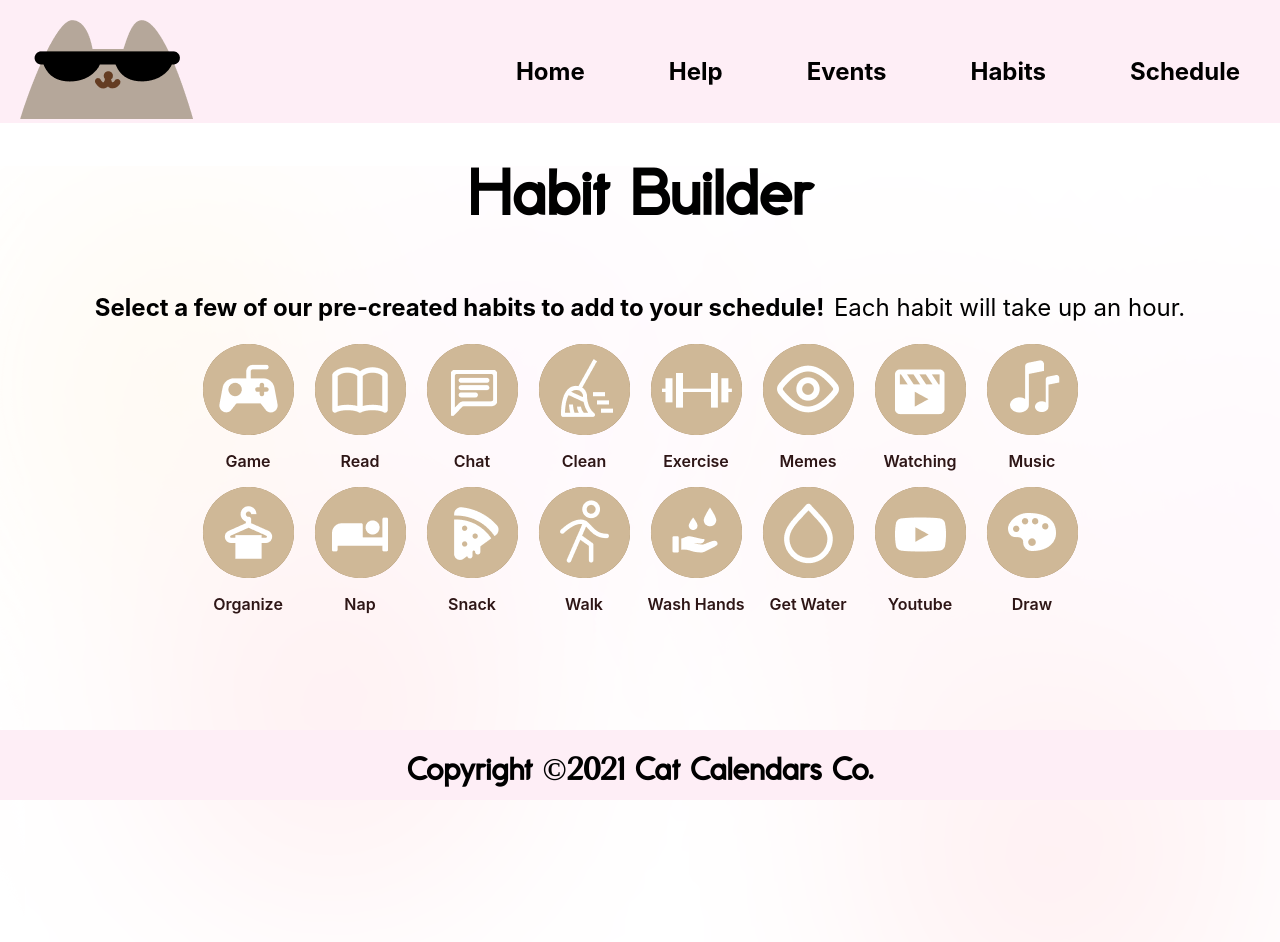
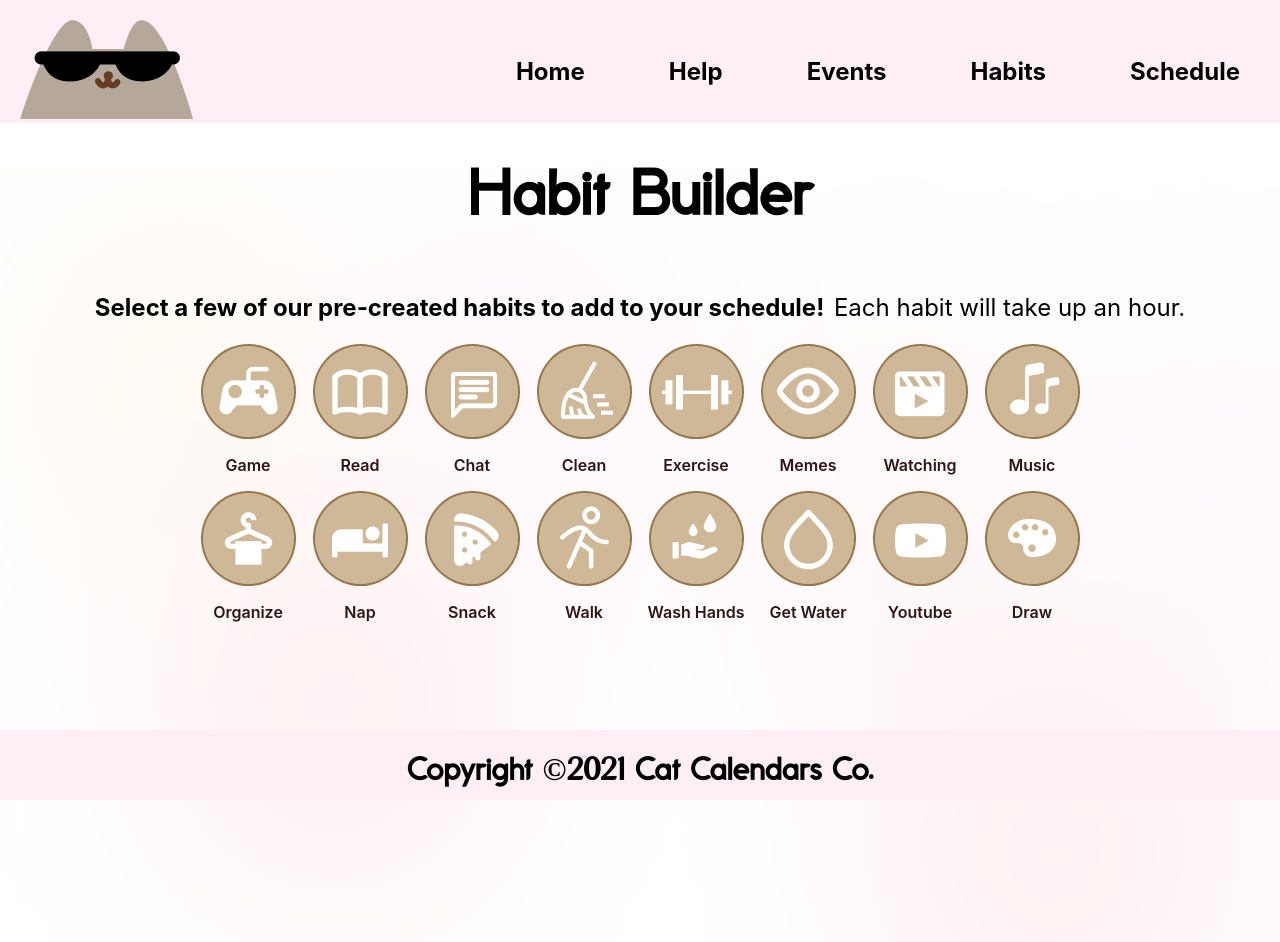
Before and after one commit to anyuan-chen/cat-calendar, a React (Create React App) app: page /habits in a window 1280 px wide. Shown: the top 942 px of the page. Built offline with nearby package versions, Linux system fonts and the light colour scheme.

Commit message:
are the buttons finally tolerable

```diff
--- a/src/components/Habit.css
+++ b/src/components/Habit.css
@@ -2,7 +2,7 @@
   border: none;
   border-radius: 100%;
   background-color: #96774c;
-  padding: 0px;
+  padding: 2px;
 }
 #habit:hover {
   box-shadow: 0 12px 16px 0 rgba(0, 0, 0, 0.199),
```
